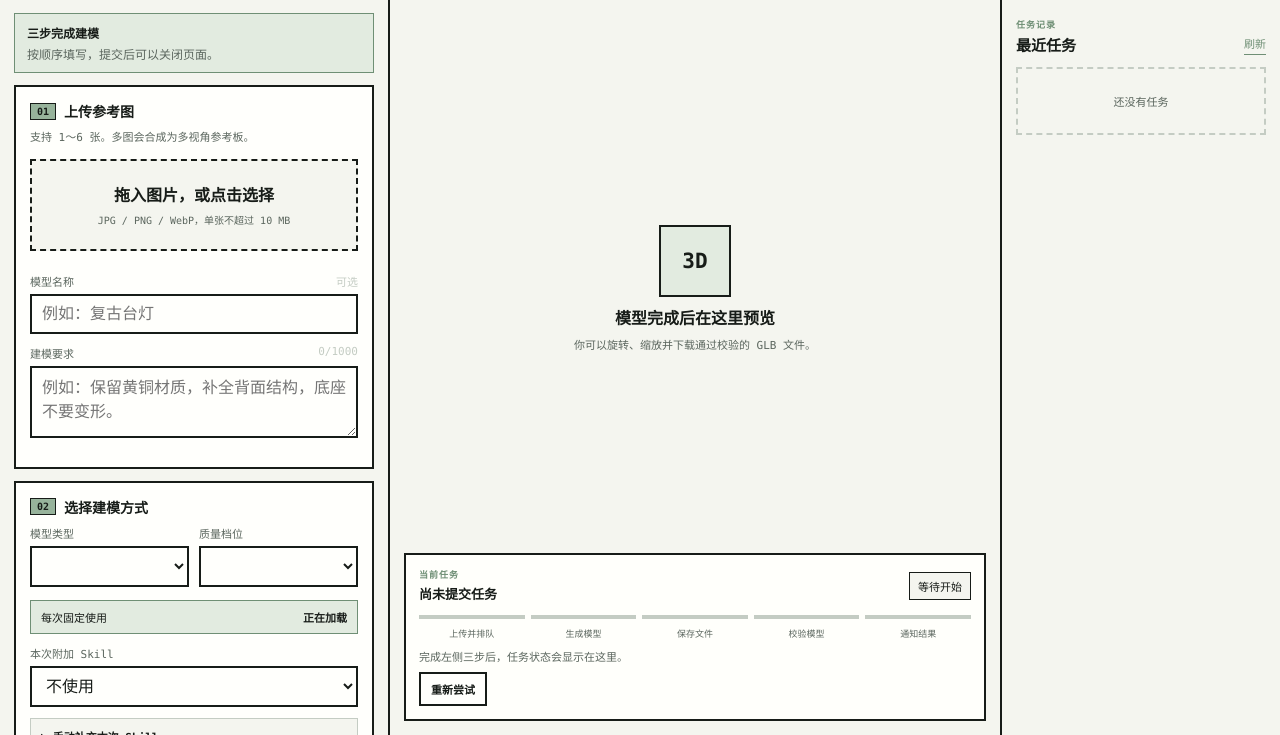
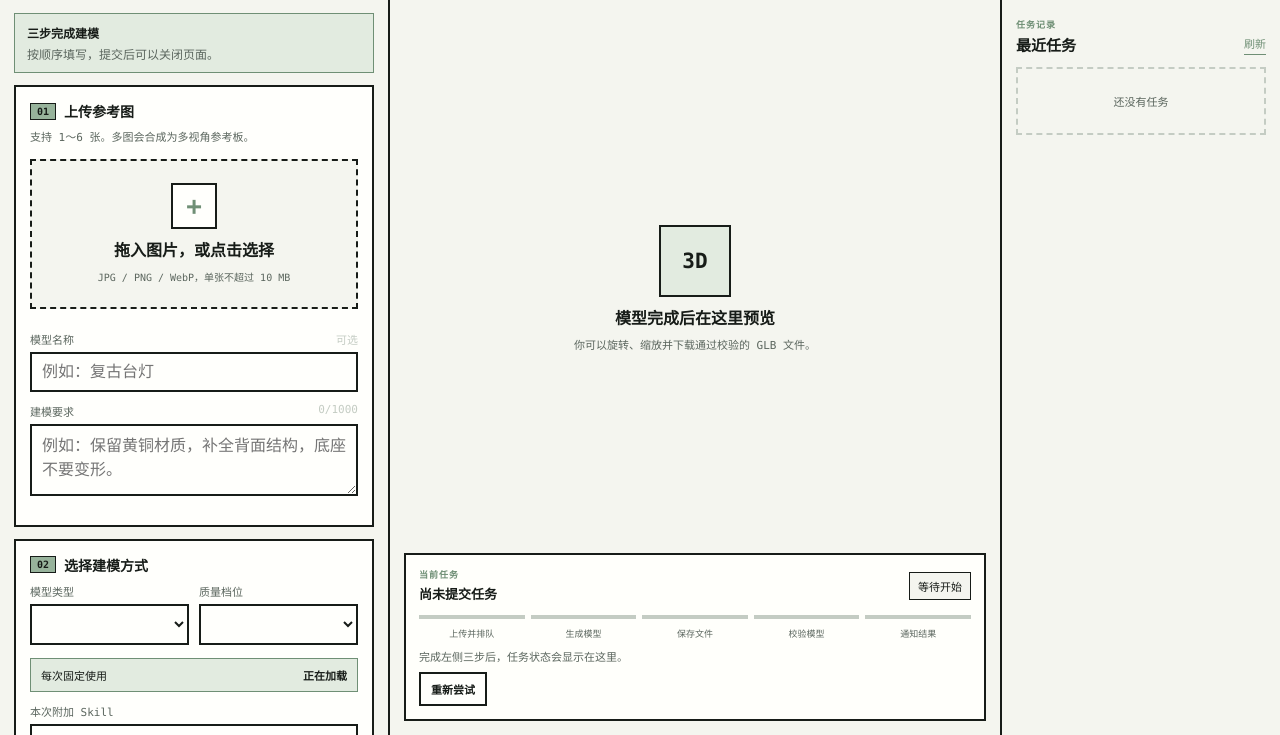
Before and after one commit to gsyIsWatchingU/3d-modeling-studio, a website: page public/index.html in a window 1280 px wide. Shown: the part 65-800 px from the top of the page. Drawn offline with nearby package versions, Linux system fonts and the light colour scheme.

Commit message:
style(upload): 上传区加主流加号图标，居中图标+主文案+格式提示

```diff
--- a/public/index.html
+++ b/public/index.html
@@ -35,8 +35,9 @@
                     <p class="step-copy">支持 1～6 张。多图会合成为多视角参考板。</p>
                     <div class="upload-area" id="uploadArea" tabindex="0" role="button" aria-label="选择参考图片">
                         <input type="file" id="fileInput" accept="image/jpeg,image/png,image/webp" multiple hidden>
+                        <span class="upload-icon" aria-hidden="true">+</span>
                         <strong>拖入图片，或点击选择</strong>
-                        <span>JPG / PNG / WebP，单张不超过 10 MB</span>
+                        <span class="upload-hint">JPG / PNG / WebP，单张不超过 10 MB</span>
                     </div>
                     <div class="image-grid" id="imageGrid" aria-live="polite"></div>
                     <div class="form-group">
--- a/public/style.css
+++ b/public/style.css
@@ -105,12 +105,12 @@ button, summary, select, input[type="checkbox"] { cursor: pointer; }
 .upload-area {
     display: flex;
     flex-direction: column;
-    gap: 6px;
+    gap: 8px;
     align-items: center;
     justify-content: center;
-    min-height: 92px;
+    min-height: 150px;
     margin-bottom: 10px;
-    padding: 14px;
+    padding: 18px 14px;
     text-align: center;
     background: var(--pixel-page);
     border: 2px dashed var(--pixel-ink);
@@ -118,7 +118,24 @@ button, summary, select, input[type="checkbox"] { cursor: pointer; }
 }
 .upload-area:hover, .upload-area.dragover { background: var(--pixel-green-hover); }
 .upload-area:active { transform: translate(1px, 1px); }
-.upload-area span { color: var(--pixel-ink-secondary); font-size: 10px; }
+.upload-icon {
+    display: grid;
+    place-items: center;
+    width: 46px;
+    height: 46px;
+    border: 2px solid var(--pixel-ink);
+    background: var(--pixel-surface);
+    color: var(--pixel-green-strong);
+    font-size: 26px;
+    font-weight: 800;
+    line-height: 1;
+    transition: background-color 80ms steps(2, end), color 80ms steps(2, end);
+}
+.upload-area:hover .upload-icon, .upload-area.dragover .upload-icon {
+    background: var(--pixel-green);
+    color: var(--pixel-ink);
+}
+.upload-hint { color: var(--pixel-ink-secondary); font-size: 10px; }
 .image-grid { display: grid; grid-template-columns: repeat(3, 1fr); gap: 8px; margin-bottom: 12px; }
 .image-card { position: relative; aspect-ratio: 1; overflow: hidden; border: 1px solid var(--pixel-ink); background: var(--pixel-page); }
 .image-card img { width: 100%; height: 100%; display: block; object-fit: cover; }
```
